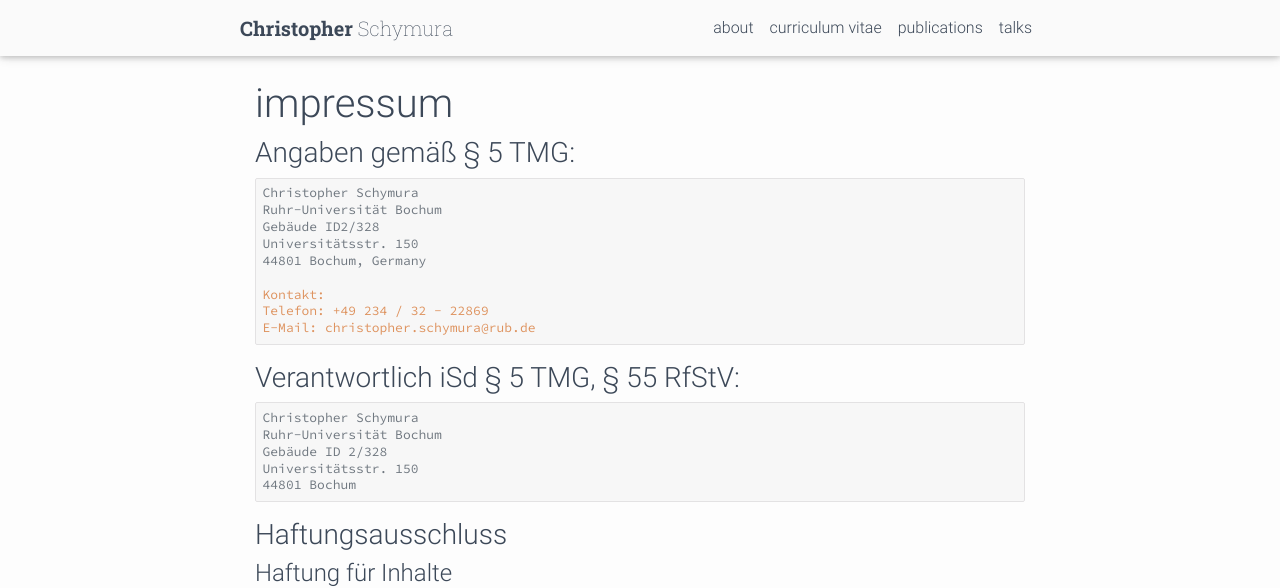
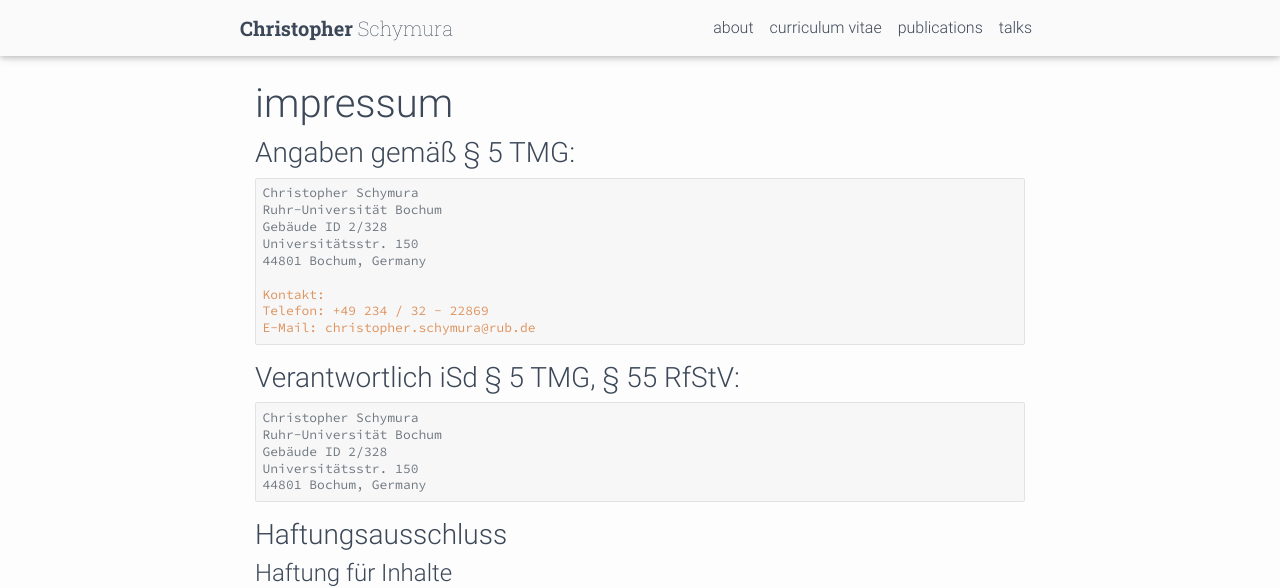
Before and after one commit to chrschy/chrschy.github.io, a Jekyll site: the page built from _pages/imprint.md, in a window 1280 px wide and 1364 px high. Shown: the top 588 px of the window. Built offline with Jekyll 4.4.1, drawn with Linux system fonts in a browser that asks for light colours.

Commit message:
Update imprint.md

````diff
--- a/_pages/imprint.md
+++ b/_pages/imprint.md
@@ -13,7 +13,7 @@ description:
 ```
 Christopher Schymura
 Ruhr-Universität Bochum
-Gebäude ID2/328
+Gebäude ID 2/328
 Universitätsstr. 150
 44801 Bochum, Germany
 
@@ -29,7 +29,7 @@ Christopher Schymura
 Ruhr-Universität Bochum
 Gebäude ID 2/328
 Universitätsstr. 150
-44801 Bochum
+44801 Bochum, Germany
 ```
 
 <h3>Haftungsausschluss</h3>
````
